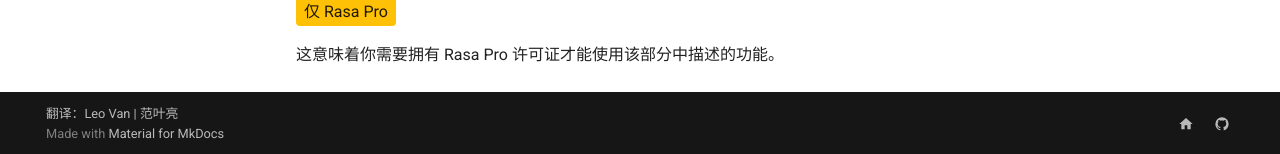
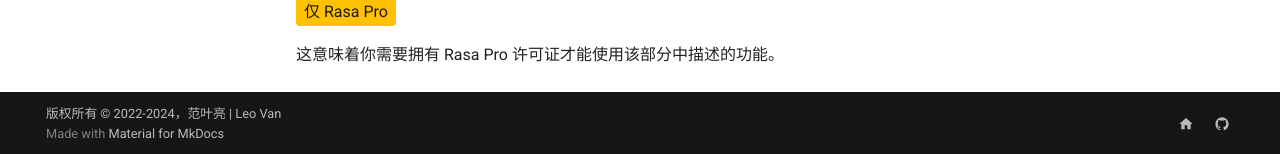
Before and after one commit to leovan/rasa-doc, an MkDocs documentation site: the page built from docs/index.md, in a window 1280 px wide and 900 px high, scrolled down 677 px. Shown: the part 743-897 px from the top of the window. Built offline with MkDocs 1.6.1 and Material for MkDocs 9.7.7, drawn with Linux system fonts in a browser that asks for light colours; comment, search, counter and statistics services are not loaded.

Commit message:
update copyright

```diff
--- a/mkdocs.yml
+++ b/mkdocs.yml
@@ -1,7 +1,7 @@
 # Website information
 site_name: Rasa 中文文档
 site_url: https://rasa.leovan.tech
-site_author: Leo Van | 范叶亮
+site_author: 范叶亮 | Leo Van
 site_description: Rasa 中文文档
 
 # Repository
@@ -10,7 +10,7 @@ repo_url: https://github.com/leovan/rasa-doc
 edit_uri: edit/main/docs/
 
 # Copyright
-copyright: 翻译：<a href="https://leovan.me" target="_blank">Leo Van | 范叶亮</a>
+copyright: 版权所有 &copy; 2022-2024，<a href="https://leovan.me" target="_blank">范叶亮 | Leo Van</a>
 
 # Navigation
 nav:
```
Also changed, not shown: README.md (+2 -2 lines).
